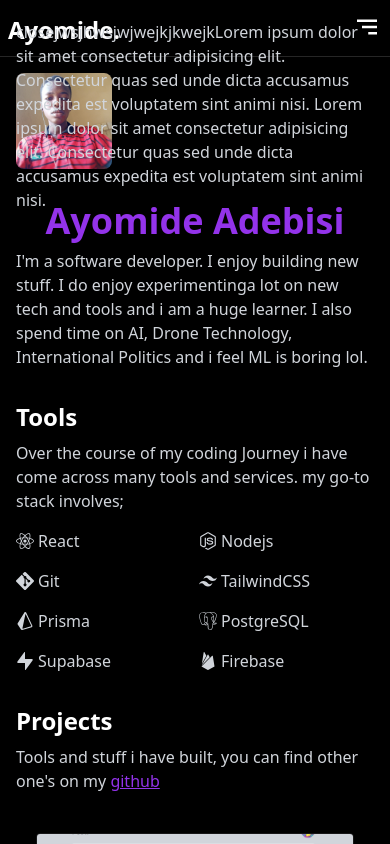
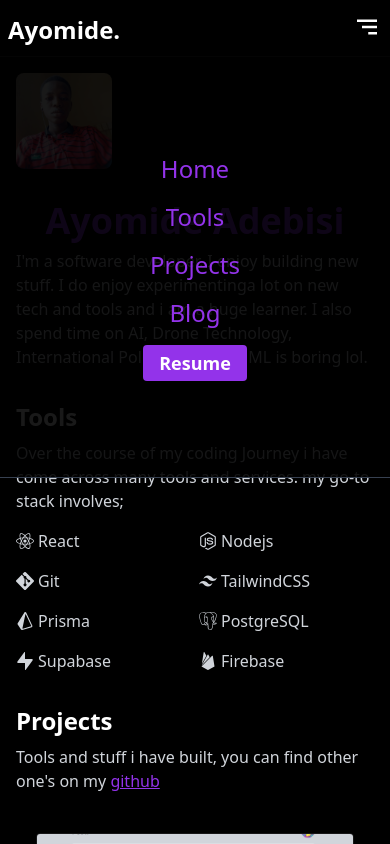
Before and after one commit to Ayothegod/portfolio, a Next.js app: page / in a window 390 px wide. Both pictures are taken after a click on the button 367 px from the left and 27 px from the top of the page. Shown: the top 844 px of the page. Built offline with nearby package versions, Linux system fonts and the light colour scheme.

Commit message:
ongoing ongoing

```diff
--- a/components/MobileMenu.jsx
+++ b/components/MobileMenu.jsx
@@ -1,17 +1,30 @@
+import Link from "next/link"
 
 
-const MobileMenu = ({open,setOpen}) => {
+const MobileMenu = ({ open, setOpen }) => {
     return (
         <>
             {/* bruh */}
 
-    <div className={`w-full absolute top-0 transition ease-in-out delay-150 ${open && "translate-x-[0vw] p-4"}`}>
-   {/*  <div className={`fixed top-0 bottom-0 left-0 w-[60%] transition duration-500 ease-in-out bg-[#fff] md:hidden p-2 border-r border-r-neutral-300 ${
-    open ? " translate-x-[-100%]" : "translate-x-[0%]"}`}> */}
-        <button onClick={() => setOpen(!open)}>closejwsjhwsjwjwejkjkwejk</button>
-        {/* Mobilemwnu */}
-        Lorem ipsum dolor sit amet consectetur adipisicing elit. Consectetur quas sed unde dicta accusamus expedita est voluptatem sint animi nisi.
-        Lorem ipsum dolor sit amet consectetur adipisicing elit. Consectetur quas sed unde dicta accusamus expedita est voluptatem sint animi nisi.
+            <div className={`fixed h-[50vh] top-full right-0 left-0 transition-transform ease-in duration-1000 bg-[rgba(0,0,0,.9)] text-white p-4 border-b border-b-gray-700 ${open && "translate-y-[0vh]"}`}>
+                {/* <button onClick={() => setOpen(!open)}>Close</button> */}
+                <ul className="flex flex-col items-center justify-center h-full text-purple-600 text-2xl gap-4" onClick={() => setOpen(!open)}>
+                    <li className="">
+                        <Link href="/">Home</Link>
+                    </li>
+                    <li className="">
+                        <Link href="#tools">Tools</Link>
+                    </li>
+                    <li className="">
+                        <Link href="#projects">Projects</Link>
+                    </li>
+                    <li className="">
+                        <Link href="/blog">Blog</Link>
+                    </li>
+                    <button className="text-lg text-white bg-purple-600 rounded px-4 py-1 font-semibold">
+                        <Link href="/">Resume</Link>
+                    </button>
+                </ul>
             </div>
         </>
     )
```
Lines whose indentation alone changed are shown as unchanged.
